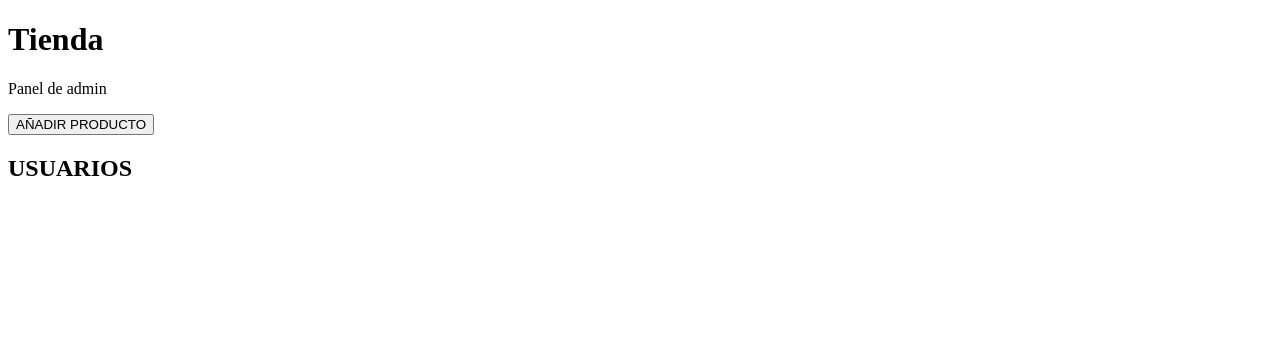
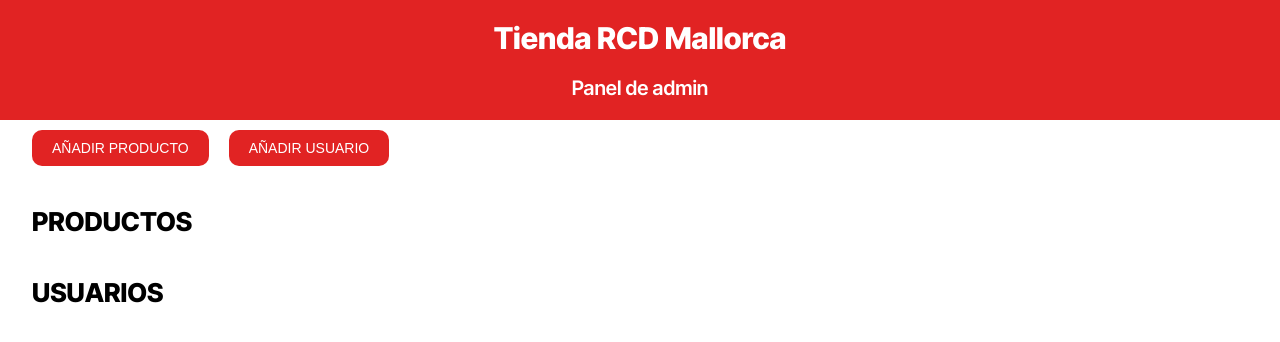
Before and after one commit to jaumellinas/tongoliki, a Flask app: page /tenda/admin in a window 1280 px wide. Shown: the top 342 px of the page. Run offline with Flask 3, Linux system fonts and the light colour scheme; data that the repository does not hold is empty.

Commit message:
Updated admin panel css

```diff
--- a/static/styles/style.css
+++ b/static/styles/style.css
@@ -644,6 +644,118 @@ header {
     border-radius: 10px;
 }
 
+/* -- TIENDA PANEL ADMIN -- */
+.header-tienda-admin{
+    width: 100%;
+    margin-bottom: 10px;
+    background-color: #e12323;
+    color: #fff;
+}
+
+.header-tienda-admin h1{
+    font-size: 30px;
+    font-weight: 800;
+    text-align: center;
+    padding: 20px 0 20px 0;
+}
+
+.header-tienda-admin p{
+    font-size: 20px;
+    font-weight: 600;
+    text-align: center;
+    padding-bottom: 20px;
+}
+
+.tienda-admin-botones{
+    display: flex;
+    margin: 0 auto;
+    width: 95%;
+    gap: 20px;
+    margin-bottom: 20px;
+}
+
+.tienda-admin-botones button{
+    color: white;
+    text-decoration: none;
+    font-size: 14px;
+    padding: 10px 20px 10px 20px;
+    background-color: #e12323;
+    border-radius: 10px;
+    border: none;
+}
+
+.tienda-admin-botones button:hover{
+    background-color: #c11f1f;
+    transition: 0.3s;
+}
+
+.tienda-admin-productos{
+    width: 95%;
+    margin: 0 auto;
+    display: flex;
+    flex-direction: column;
+    justify-content: center;
+    align-items: center;
+}
+
+.tienda-admin-productos h2{
+    font-size: 26px;
+    font-weight: 800;
+    align-self: flex-start;
+    padding: 20px 0 20px 0;
+}
+
+.tienda-admin-productos ul li{
+    width: 100%;
+    display: flex;
+    flex-direction: row;
+    justify-content: space-between;
+    align-items: center;
+    font-size: 18px;
+    font-weight: 400;
+    padding: 10px 0 10px 0;
+}
+
+.tienda-admin-productos button{
+    color: #e12323;
+    text-decoration: none;
+    font-size: 14px;
+    padding: 10px 20px 10px 20px;
+    background-color: #f2f2f2;
+    border-radius: 10px;
+    margin-right: 10px;
+    border: none;
+    transition: 0.3s;
+}
+
+.tienda-admin-productos button:hover{
+    background-color: #e12323;
+    color: white;
+    transition: 0.3s;
+}
+
+.tienda-admin-usuarios{
+    width: 95%;
+    margin: 0 auto;
+    display: flex;
+    flex-direction: column;
+}
+
+.tienda-admin-usuarios h2{
+    font-size: 26px;
+    font-weight: 800;
+    align-self: flex-start;
+    padding: 20px 0 20px 0;
+}
+
+.tienda-admin-usuarios ul li{
+    width: 100%;
+    display: flex;
+    font-size: 18px;
+    font-weight: 400;
+    padding: 10px 0 10px 0;
+}
+
 /* -- Footer -- */
 footer {
     width: 100%;
--- a/templates/tienda/plantillas_back/admin.html
+++ b/templates/tienda/plantillas_back/admin.html
@@ -3,14 +3,23 @@
   <head>
     <meta charset="UTF-8" />
     <meta name="viewport" content="width=device-width, initial-scale=1.0" />
+    <link rel="stylesheet" href="{{ url_for('static', filename='styles/style.css') }}" />
     <title>Document</title>
   </head>
   <body>
-    <h1>Tienda</h1>
+    <div class="header-tienda-admin">
+      <h1>Tienda RCD Mallorca</h1>
       <p>Panel de admin</p>
+    </div>
 
+    <div class="tienda-admin-botones">
       <a href="{{ url_for('add_producto') }}"><button>AÑADIR PRODUCTO</button></a>
+      <a href="{{ url_for('add_user') }}"><button>AÑADIR USUARIO</button></a>
+    </div>
 
+    <div class="tienda-admin-productos">
+      <h2>PRODUCTOS</h2>
+      <ul>
         {% for producto in productos %}
           <li>
             {{producto.id}}. {{producto.name}} {{producto.desc}} - {{producto.price}}
@@ -25,10 +34,14 @@
             </form>
           </li>
         {% endfor %}
+      </ul>
+    </div>
 
+    <div class="tienda-admin-usuarios">
       <h2>USUARIOS</h2>
       {% for usuario in usuarios %}
       <li>{{usuario.id}}. {{usuario.mail}} - {{usuario.password}}</li>
       {% endfor %}
+    </div>
   </body>
 </html>
```
Also changed, not shown: templates/tienda/index.html (+4 -4 lines). Lines whose indentation alone changed are shown as unchanged.
